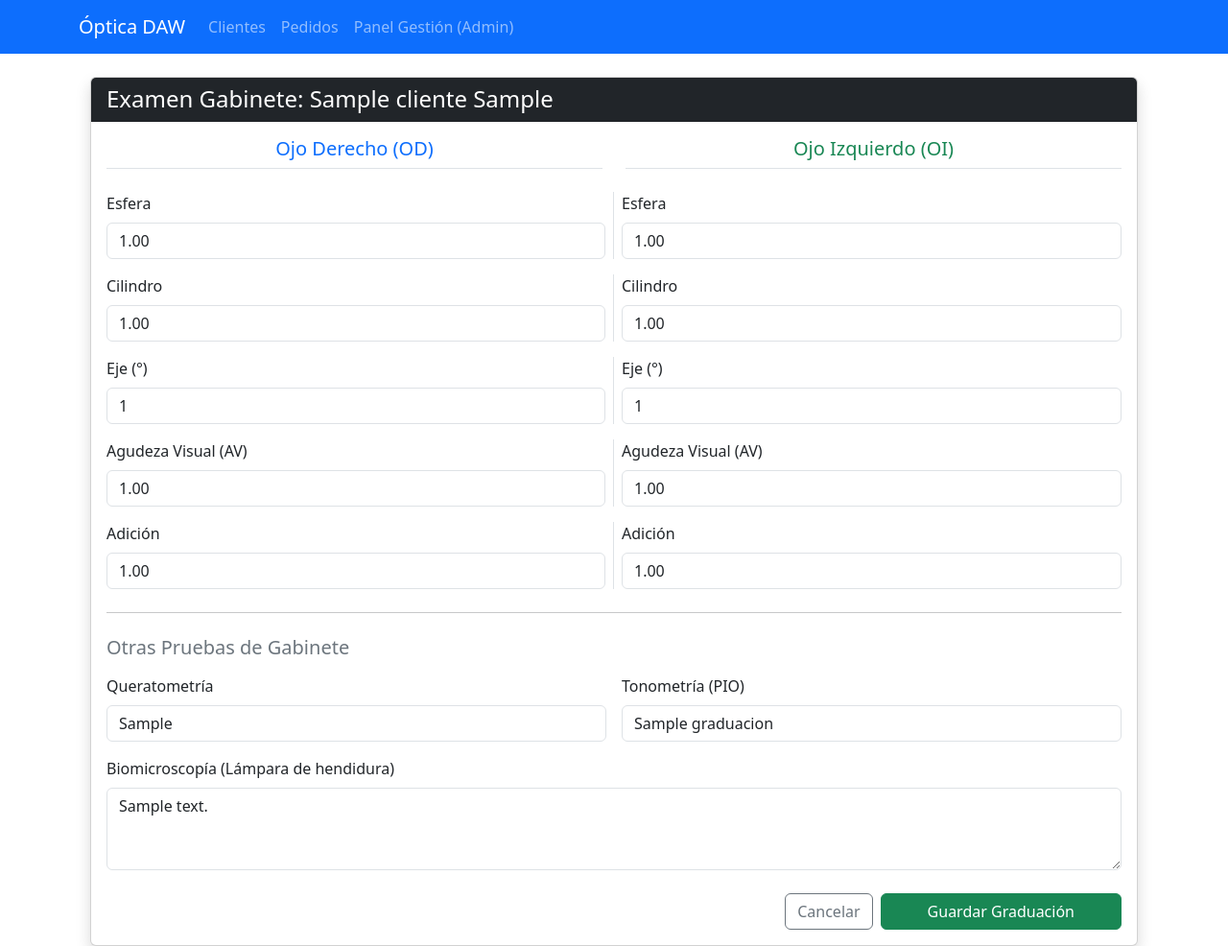
After one commit to eloycompes/DWES-gestion-optica, a Django app: page /clientes/consulta/1/graduacion/ in a window 1280 px wide. The commit adds this page. Shown: the whole page at 96% size. Run offline with Django 5.2, Linux system fonts and the light colour scheme; tables that the repository leaves empty hold one stand-in row (values such as "Sample post").

Commit message:
Nuevas modificaciones: forms y views

```diff
--- /dev/null
+++ b/gestion/forms.py
@@ -0,0 +1,49 @@
+from django import forms
+from .models import Graduacion
+
+class GraduacionForm(forms.ModelForm):
+    class Meta:
+        model = Graduacion
+        # Excluimos 'consulta' porque la asignaremos automáticamente en la vista
+        exclude = ['consulta']
+
+        widgets = {
+            # Ojo Derecho
+            'od_esfera': forms.NumberInput(attrs={'class': 'form-control', 'step': '0.25'}),
+            'od_cilindro': forms.NumberInput(attrs={'class': 'form-control', 'step': '0.25'}),
+            'od_eje': forms.NumberInput(attrs={'class': 'form-control', 'min': '0', 'max': '180'}),
+            'od_adicion': forms.NumberInput(attrs={'class': 'form-control', 'step': '0.25'}),
+            'od_agudeza': forms.NumberInput(attrs={'class': 'form-control', 'step': '0.1'}),
+
+            # Ojo Izquierdo
+            'oi_esfera': forms.NumberInput(attrs={'class': 'form-control', 'step': '0.25'}),
+            'oi_cilindro': forms.NumberInput(attrs={'class': 'form-control', 'step': '0.25'}),
+            'oi_eje': forms.NumberInput(attrs={'class': 'form-control', 'min': '0', 'max': '180'}),
+            'oi_adicion': forms.NumberInput(attrs={'class': 'form-control', 'step': '0.25'}),
+            'oi_agudeza': forms.NumberInput(attrs={'class': 'form-control', 'step': '0.1'}),
+
+            # Gabinete
+            'queratometria': forms.TextInput(attrs={'class': 'form-control', 'placeholder': 'Ej: 7.75 / 7.80'}),
+            'biomicroscopio': forms.Textarea(attrs={'class': 'form-control', 'rows': '3'}),
+            'tanometria': forms.TextInput(attrs={'class': 'form-control', 'placeholder': 'Ej: 15 mmHg'}),
+        }
+
+from .models import Consulta
+
+class ConsultaForm(forms.ModelForm):
+    class Meta:
+        model = Consulta
+
+        fields = [
+            'motivo', 'ant_medicos', 'ant_oculares',
+            'pantallas', 'gafas_sol', 'lentillas', 'recomendaciones'
+        ]
+        widgets = {
+            'motivo': forms.Textarea(attrs={'class': 'form-control', 'rows': '2'}),
+            'ant_medicos': forms.Textarea(attrs={'class': 'form-control', 'rows': '2'}),
+            'ant_oculares': forms.Textarea(attrs={'class': 'form-control', 'rows': '2'}),
+            'pantallas': forms.TextInput(attrs={'class': 'form-control'}),
+            'gafas_sol': forms.CheckboxInput(attrs={'class': 'form-check-input'}),
+            'lentillas': forms.CheckboxInput(attrs={'class': 'form-check-input'}),
+            'recomendaciones': forms.Textarea(attrs={'class': 'form-control', 'rows': '2'}),
+        }
--- /dev/null
+++ b/gestion/urls.py
@@ -0,0 +1,16 @@
+from django.urls import path
+from . import views
+
+urlpatterns = [
+    # Clientes
+    path('', views.lista_clientes, name='lista_clientes'),
+    path('cliente/<int:cliente_id>/', views.detalle_cliente, name='detalle_cliente'),
+    path('cliente/<int:cliente_id>/nueva-consulta/', views.crear_consulta, name='crear_consulta'),
+
+    # Consultas
+    path('consulta/<int:consulta_id>/', views.detalle_consulta, name='detalle_consulta'),
+    path('consulta/<int:consulta_id>/graduacion/', views.registrar_graduacion, name='registrar_graduacion'),
+
+    # Pedidos
+    path('pedidos/', views.lista_pedidos, name='lista_pedidos'),
+]
--- a/gestion/views.py
+++ b/gestion/views.py
@@ -1,15 +1,12 @@
-from django.shortcuts import render
-from .models import Cliente, Consulta
-from django.shortcuts import get_object_or_404
-
-def home(request):
-    return render(request, 'gestion/index.html')
+from django.shortcuts import render, redirect, get_object_or_404
+from .forms import GraduacionForm, ConsultaForm
+from .models import Consulta, Cliente, Graduacion
+from django.db.models import Q
 
 def lista_clientes(request):
-    query = request.GET.get('q') # Capturamos lo que el usuario escribe
+    query = request.GET.get('q', '')
     if query:
-        # Filtramos por nombre, apellidos o DNI
-        from django.db.models import Q
+
         clientes = Cliente.objects.filter(
             Q(nombre__icontains=query) |
             Q(apellidos__icontains=query) |
@@ -18,27 +15,67 @@ def lista_clientes(request):
     else:
         clientes = Cliente.objects.all()
 
-    return render(request, 'gestion/lista_clientes.html', {'clientes': clientes, 'query': query})
+    return render(request, 'gestion/lista_clientes.html', {
+        'clientes': clientes,
+        'query': query
+    })
+
+def detalle_cliente(request, cliente_id):
+
+    cliente = Cliente.objects.get(id=cliente_id)
+    return render(request, 'gestion/detalle_cliente.html', {'cliente': cliente})
 
 def detalle_consulta(request, consulta_id):
-    # Buscamos la consulta por su ID o devolvemos un error 404 si no existe
-    consulta = get_object_or_404(Consulta, id=consulta_id)
-    # Como es una relación OneToOne, accedemos a la graduación desde la consulta
-    return render(request, 'gestion/detalle_consulta.html', {'consulta': consulta})
-
-from .models import Pedido # Añade Pedido a tus imports
+    # Por ahora solo devolvemos un texto simple para que no de error
+    from django.http import HttpResponse
+    return HttpResponse(f"Aquí se verá la consulta con ID {consulta_id}")
 
 def lista_pedidos(request):
-    pedidos = Pedido.objects.all().order_by('-fecha') # Los más nuevos primero
-    return render(request, 'gestion/lista_pedidos.html', {'pedidos': pedidos})
+    # Por ahora solo devolvemos un texto simple
+    from django.http import HttpResponse
+    return HttpResponse("Aquí se verá el listado de pedidos")
 
-def detalle_cliente(request, cliente_id):
+def registrar_graduacion(request, consulta_id):
+    consulta = get_object_or_404(Consulta, id=consulta_id)
+
+    # Intentamos obtener la graduación si ya existe
+    try:
+        graduacion_instancia = consulta.graduacion
+    except Graduacion.DoesNotExist:
+        graduacion_instancia = None
+
+    if request.method == 'POST':
+        # Si existe, le pasamos la 'instance' para que Django haga un UPDATE y no un INSERT
+        form = GraduacionForm(request.POST, instance=graduacion_instancia)
+        if form.is_valid():
+            graduacion = form.save(commit=False)
+            graduacion.consulta = consulta
+            graduacion.save()
+            return redirect('detalle_cliente', cliente_id=consulta.cliente.id)
+    else:
+        # Cargamos el formulario con los datos existentes si los hay
+        form = GraduacionForm(instance=graduacion_instancia)
+
+    return render(request, 'gestion/form_graduacion.html', {
+        'form': form,
+        'consulta': consulta
+    })
+
+def crear_consulta(request, cliente_id):
     cliente = get_object_or_404(Cliente, id=cliente_id)
-    consultas = cliente.consulta_set.all().order_by('-fecha')
-    pedidos = cliente.pedido_set.all().order_by('-fecha')
+    if request.method == 'POST':
+        form = ConsultaForm(request.POST)
+        if form.is_valid():
+            consulta = form.save(commit=False)
+            consulta.cliente = cliente
+            # ASIGNAMOS EL USUARIO ACTUAL COMO ÓPTICO
+            # Nota: Esto asume que el usuario tiene un perfil de óptico o es el admin
+            if request.user.is_authenticated:
+                consulta.optico = request.user
 
-    return render(request, 'gestion/detalle_cliente.html', {
-        'cliente': cliente,
-        'consultas': consultas,
-        'pedidos': pedidos
-    })
+            consulta.save()
+            return redirect('registrar_graduacion', consulta_id=consulta.id)
+    else:
+        form = ConsultaForm()
+
+    return render(request, 'gestion/form_consulta.html', {'form': form, 'cliente': cliente})
--- a/optica_project/urls.py
+++ b/optica_project/urls.py
@@ -1,12 +1,7 @@
 from django.contrib import admin
-from django.urls import path
-from gestion import views
+from django.urls import path, include  # Importante añadir 'include'
 
 urlpatterns = [
     path('admin/', admin.site.urls),
-    path('', views.home, name='home'),
-    path('clientes/', views.lista_clientes, name='lista_clientes'),
-    path('cliente/<int:cliente_id>/', views.detalle_cliente, name='detalle_cliente'),
-    path('consulta/<int:consulta_id>/', views.detalle_consulta, name='detalle_consulta'),
-    path('pedidos/', views.lista_pedidos, name='lista_pedidos'),
+    path('clientes/', include('gestion.urls')),
 ]
--- /dev/null
+++ b/templates/gestion/form_graduacion.html
@@ -0,0 +1,91 @@
+{% extends "base.html" %}
+
+{% block content %}
+<div class="container mt-4">
+    <div class="card shadow">
+        <div class="card-header bg-dark text-white">
+            <h4 class="mb-0">Examen Gabinete: {{ consulta.cliente.nombre }} {{ consulta.cliente.apellidos }}</h4>
+        </div>
+        <div class="card-body">
+            <form method="POST">
+                {% csrf_token %}
+
+                <div class="row text-center mb-3">
+                    <div class="col-md-6"><h5 class="text-primary border-bottom pb-2">Ojo Derecho (OD)</h5></div>
+                    <div class="col-md-6"><h5 class="text-success border-bottom pb-2">Ojo Izquierdo (OI)</h5></div>
+                </div>
+
+                <div class="row g-3">
+                    <div class="col-md-6 border-end">
+                        <label class="form-label font-weight-bold">Esfera</label>
+                        {{ form.od_esfera }}
+                    </div>
+                    <div class="col-md-6">
+                        <label class="form-label font-weight-bold">Esfera</label>
+                        {{ form.oi_esfera }}
+                    </div>
+
+                    <div class="col-md-6 border-end">
+                        <label class="form-label">Cilindro</label>
+                        {{ form.od_cilindro }}
+                    </div>
+                    <div class="col-md-6">
+                        <label class="form-label">Cilindro</label>
+                        {{ form.oi_cilindro }}
+                    </div>
+
+                    <div class="col-md-6 border-end">
+                        <label class="form-label">Eje (°)</label>
+                        {{ form.od_eje }}
+                    </div>
+                    <div class="col-md-6">
+                        <label class="form-label">Eje (°)</label>
+                        {{ form.oi_eje }}
+                    </div>
+
+                    <div class="col-md-6 border-end">
+                        <label class="form-label">Agudeza Visual (AV)</label>
+                        {{ form.od_agudeza }}
+                    </div>
+                    <div class="col-md-6">
+                        <label class="form-label">Agudeza Visual (AV)</label>
+                        {{ form.oi_agudeza }}
+                    </div>
+
+                    <div class="col-md-6 border-end">
+                        <label class="form-label">Adición</label>
+                        {{ form.od_adicion }}
+                    </div>
+                    <div class="col-md-6">
+                        <label class="form-label">Adición</label>
+                        {{ form.oi_adicion }}
+                    </div>
+                </div>
+
+                <hr class="my-4">
+
+                <h5 class="mb-3 text-secondary">Otras Pruebas de Gabinete</h5>
+                <div class="row g-3">
+                    <div class="col-md-6">
+                        <label class="form-label">Queratometría</label>
+                        {{ form.queratometria }}
+                    </div>
+                    <div class="col-md-6">
+                        <label class="form-label">Tonometría (PIO)</label>
+                        {{ form.tanometria }}
+                    </div>
+                    <div class="col-md-12">
+                        <label class="form-label">Biomicroscopía (Lámpara de hendidura)</label>
+                        {{ form.biomicroscopio }}
+                    </div>
+                </div>
+
+                <div class="mt-4 d-flex justify-content-end">
+                    <a href="{% url 'detalle_cliente' consulta.cliente.id %}" class="btn btn-outline-secondary me-2">Cancelar</a>
+                    <button type="submit" class="btn btn-success px-5">Guardar Graduación</button>
+                </div>
+            </form>
+        </div>
+    </div>
+</div>
+{% endblock %}
```
Also changed, not shown: gestion/models.py (+22 -19 lines), templates/gestion/detalle_cliente.html (+85 -49 lines), templates/gestion/form_consulta.html (added, +67 -0 lines), templates/gestion/lista_clientes.html (+7 -2 lines), gestion/migrations/0002_alter_consulta_cliente.py (added), gestion/migrations/0003_alter_graduacion_consulta_and_more.py (added).
